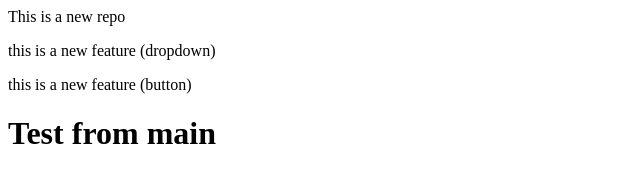
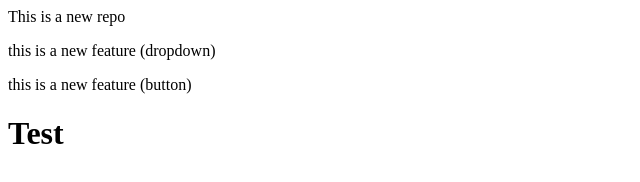
Before and after one commit to richamaurya-mnnit/localRepo, a plain HTML site: page index.html in a window 1280 px wide. Shown: the whole page, without its empty margins (0-640 px from the left). Drawn offline with Linux system fonts and the light colour scheme.

Commit message:
test in main

```diff
--- a/index.html
+++ b/index.html
@@ -1,4 +1,4 @@
 <p>This is a new repo</p>
 <p>this is a new feature (dropdown)</p>
 <p>this is a new feature (button)</p>
-<h1>Test from main</h1>
+<h1>Test</h1>
```
